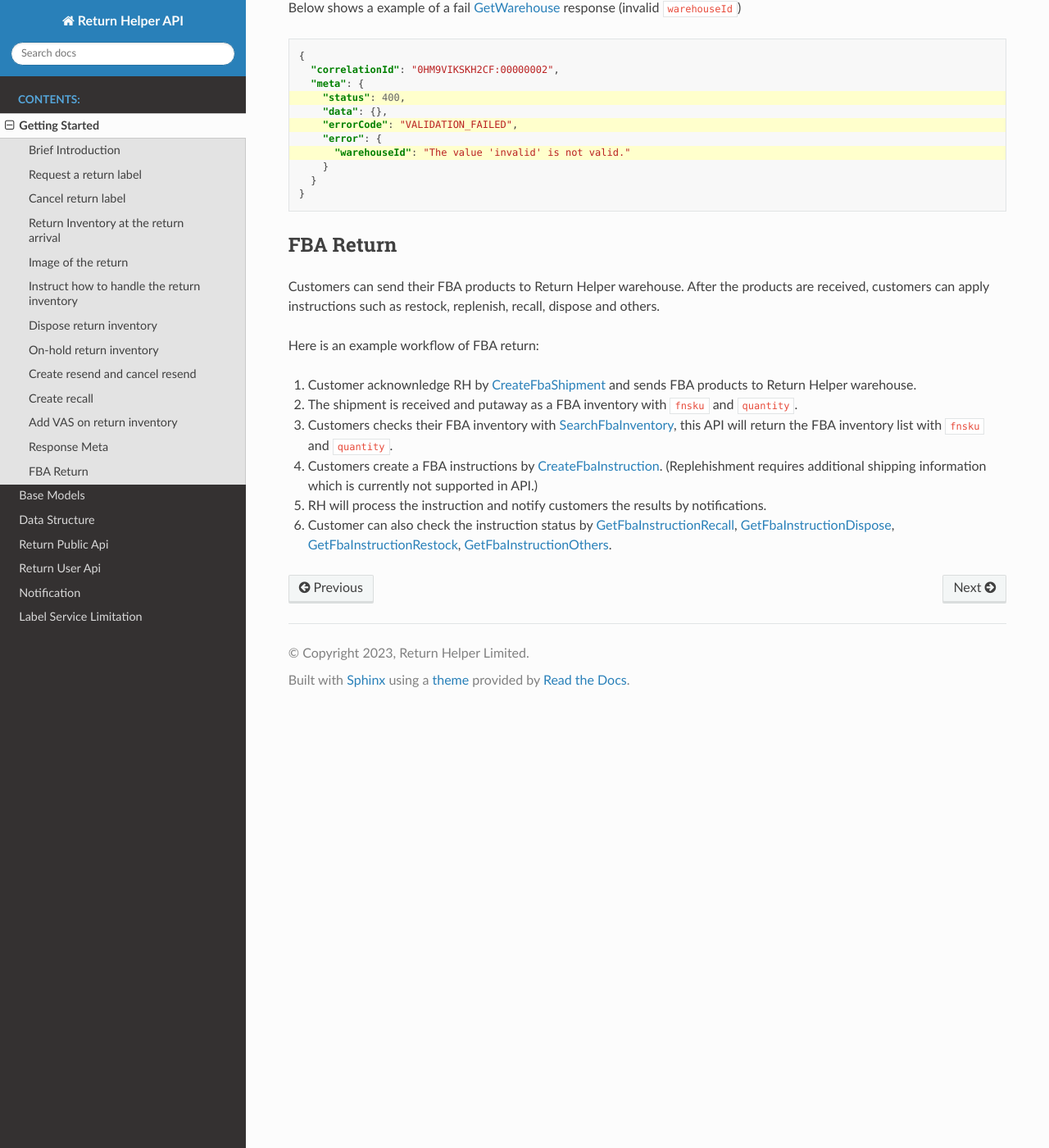
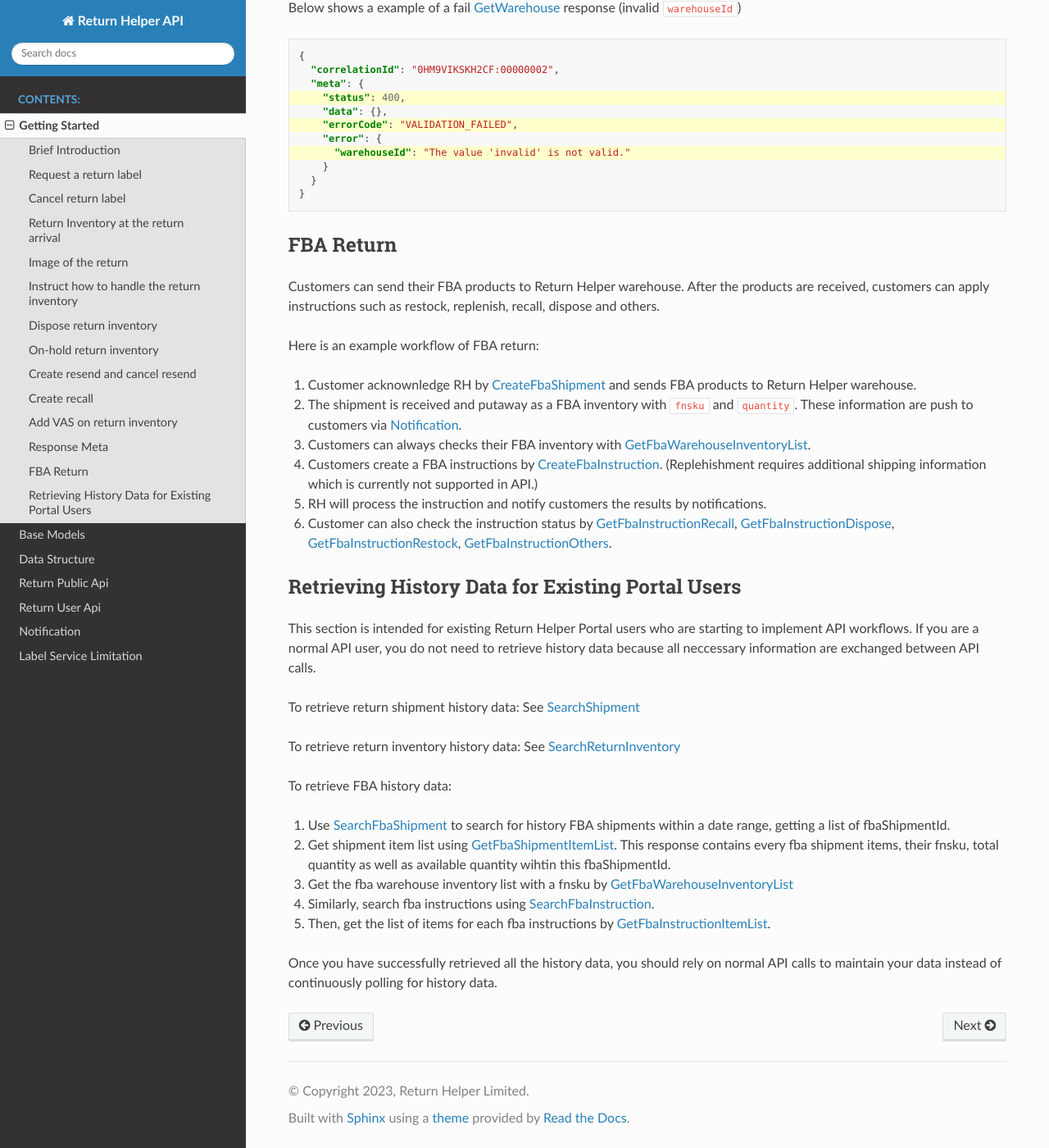
Before and after one commit to ReturnHelper/return-request-api-docs, a Sphinx documentation site: the page built from source/getting_start.rst, in a window 1280 px wide and 1400 px high, scrolled down 3104 px. Shown: the whole window at 82% size. Built offline with Sphinx 7.4.7 and the Read the Docs theme 2.0.0, drawn with Linux system fonts in a browser that asks for light colours.

Commit message:
update: section for getting history data

```diff
--- a/source/Notification.rst
+++ b/source/Notification.rst
@@ -1,3 +1,5 @@
+.. _notification:
+
 ##################
 Notification
 ##################
--- a/source/getting_start.rst
+++ b/source/getting_start.rst
@@ -153,8 +153,29 @@ Customers can send their FBA products to Return Helper warehouse. After the prod
 Here is an example workflow of FBA return:
 
 1.  Customer acknownledge RH by :ref:`method-createfbashipment` and sends FBA products to Return Helper warehouse.
-2.  The shipment is received and putaway as a FBA inventory with ``fnsku`` and ``quantity``.
-3.  Customers checks their FBA inventory with :ref:`method-searchfbainventory`, this API will return the FBA inventory list with ``fnsku`` and ``quantity``.
+2.  The shipment is received and putaway as a FBA inventory with ``fnsku`` and ``quantity``. These information are push to customers via :ref:`notification`.
+3.  Customers can always checks their FBA inventory with :ref:`method-GetFbaWarehouseInventoryList`.
 4.  Customers create a FBA instructions by :ref:`method-createfbainstruction`. (Replehishment requires additional shipping information which is currently not supported in API.)
 5.  RH will process the instruction and notify customers the results by notifications.
 6.  Customer can also check the instruction status by :ref:`method-getfbainstructionrecall`, :ref:`method-getfbainstructiondispose`, :ref:`method-getfbainstructionrestock`, :ref:`method-getfbainstructionothers`.
+
+Retrieving History Data for Existing Portal Users
+-------------------------------------------------
+
+This section is intended for existing Return Helper Portal users who are starting to implement API workflows.
+If you are a normal API user, you do not need to retrieve history data because all neccessary information are exchanged between API calls.
+
+To retrieve return shipment history data: See :ref:`method-SearchShipment`
+
+To retrieve return inventory history data: See :ref:`method-SearchReturnInventory`
+
+To retrieve FBA history data:
+
+1.  Use :ref:`method-SearchFbaShipment` to search for history FBA shipments within a date range, getting a list of fbaShipmentId.
+2.  Get shipment item list using :ref:`method-GetFbaShipmentItemList`. This response contains every fba shipment items, their fnsku, total quantity as well as available quantity wihtin this fbaShipmentId.
+3.  Get the fba warehouse inventory list with a fnsku by :ref:`method-GetFbaWarehouseInventoryList`
+4.  Similarly, search fba instructions using :ref:`method-SearchFbaInstruction`.
+5.  Then, get the list of items for each fba instructions by :ref:`method-GetFbaInstructionItemList`.
+
+Once you have successfully retrieved all the history data,
+you should rely on normal API calls to maintain your data instead of continuously polling for history data.
```
Also changed, not shown: source/return_user_api.rst (+0 -40 lines).
